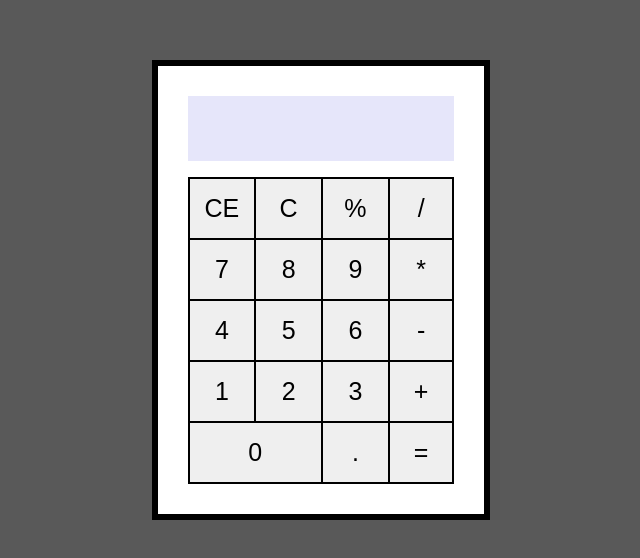
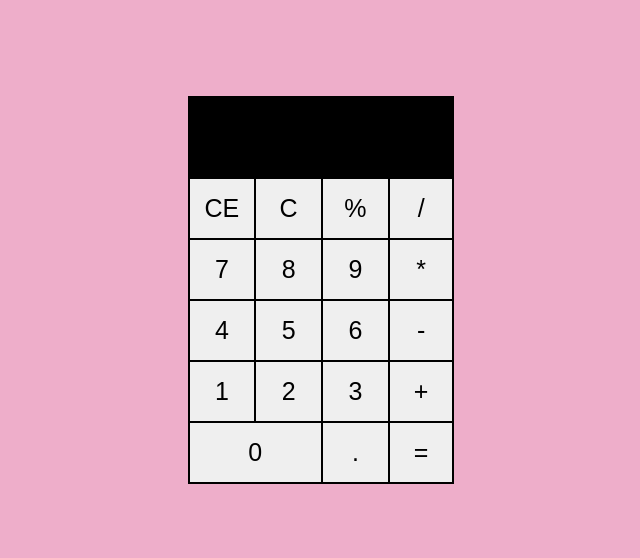
Before and after one commit to Komalpreet05/Calculator, a plain HTML site: page index.html in a window 1280 px wide. Shown: the part 110-668 px from the top of the page, without its empty margins (319-959 px from the left). Drawn offline with Linux system fonts and the light colour scheme.

Commit message:
bugs fixed

```diff
--- a/style.css
+++ b/style.css
@@ -11,7 +11,6 @@
   width: 100vw;
   height: 100vh;
   background: rgb(238, 174, 202);
-  background: #000000a6;
 }
 
 .container {
@@ -29,9 +28,7 @@
 }
 
 .content {
-  border: 6px solid black;
-  padding: 30px;
-  background-color: white;
+  background-color: black;
 }
 
 /* input#display {
@@ -79,7 +76,7 @@ button#btn19 {
 }
 
 .calc-display {
-  background-color: lavender;
+  background-color: transparent;
   display: flex;
   align-items: flex-end;
   justify-content: space-around;
@@ -92,11 +89,11 @@ button#btn19 {
 }
 
 .previous-operand {
-  color: red;
+  color: white;
   font-size: 1.5rem;
 }
 
 .current-operand {
-  color: red;
+  color: white;
   font-size: 2.5rem;
 }
```
Also changed, not shown: method2.js (added).
